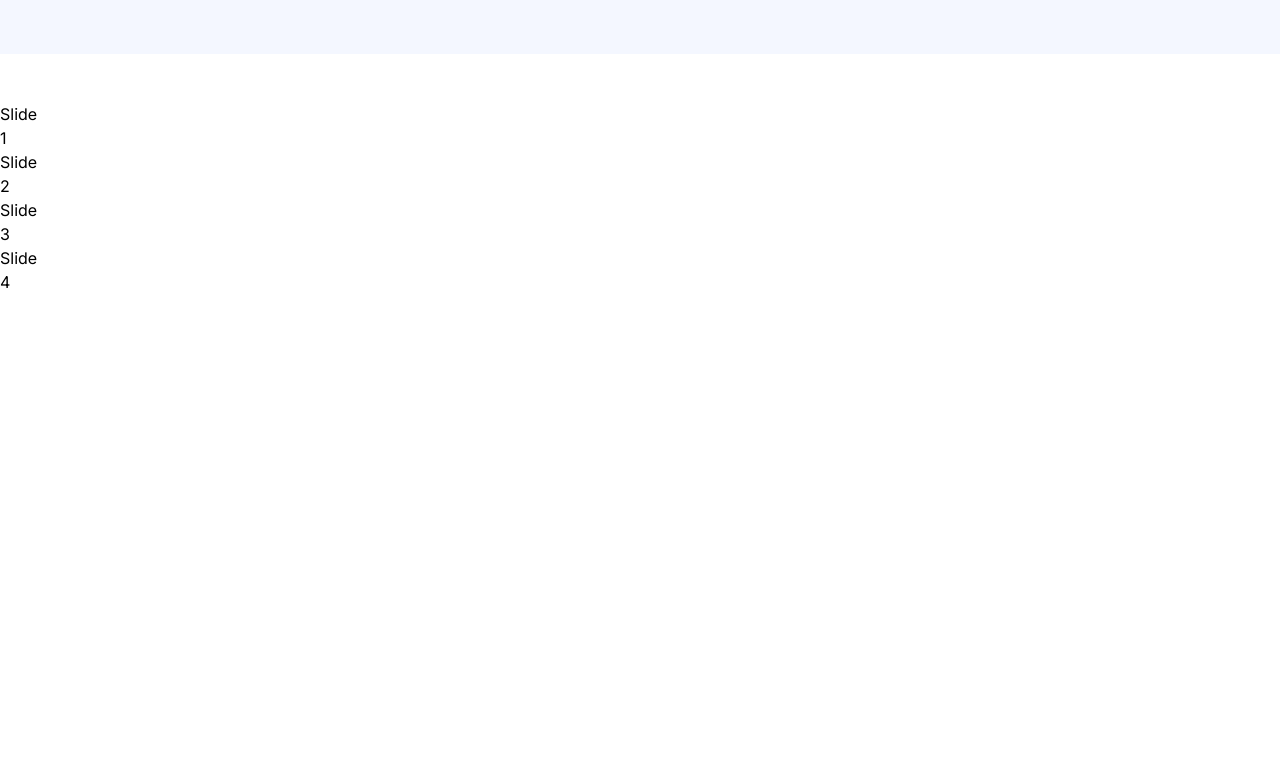
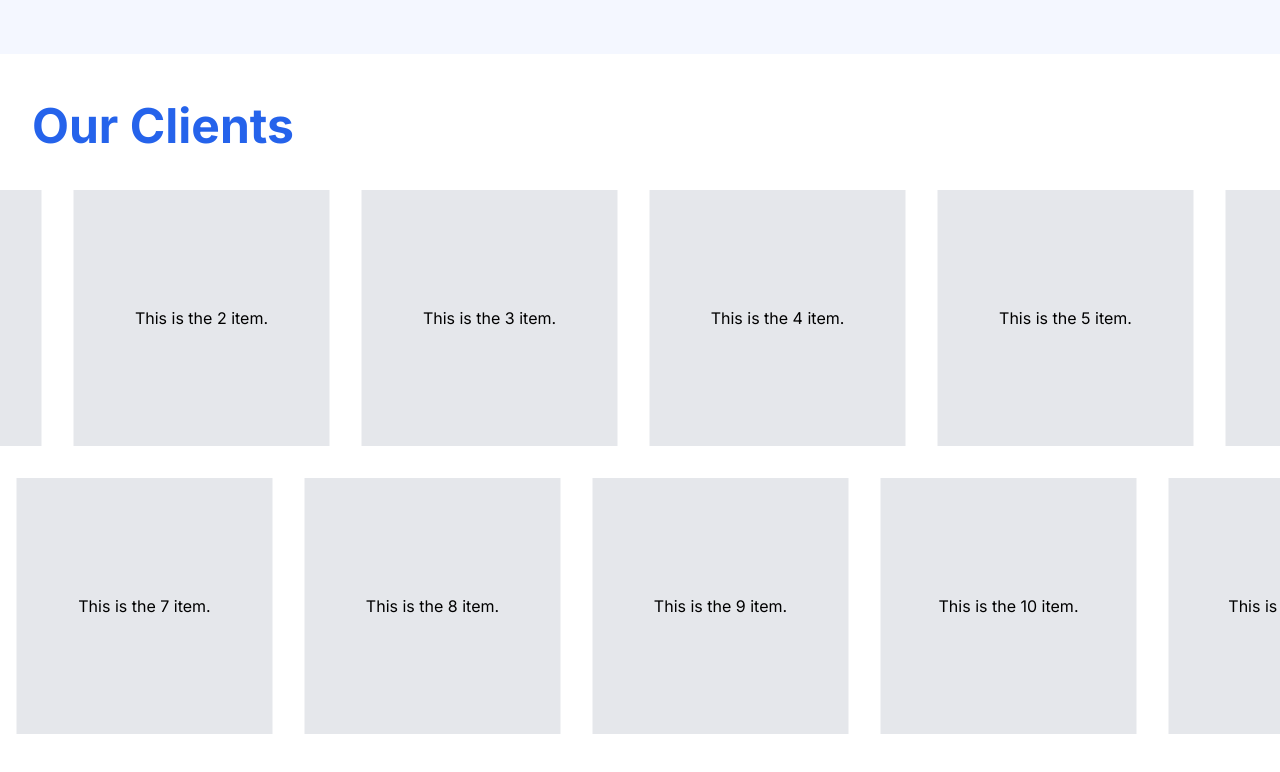
Before and after one commit to 01110011r/udevsio, a Next.js app: page / in a window 1280 px wide. Shown: the part 5883-6655 px from the top of the page. Before the commit the page ends 6273 px from the top, so only its background shows below. Built offline with nearby package versions, Linux system fonts and the light colour scheme.

Commit message:
slider logic added

```diff
--- a/package.json
+++ b/package.json
@@ -13,8 +13,7 @@
     "react": "^18",
     "react-dom": "^18",
     "react-icons": "^5.2.1",
-    "react-typed": "^2.0.12",
-    "swiper": "^11.1.8"
+    "react-typed": "^2.0.12"
   },
   "devDependencies": {
     "@types/node": "^20",
--- a/src/components/sections/Clients.tsx
+++ b/src/components/sections/Clients.tsx
@@ -1,20 +1,91 @@
-import React from 'react'
-import { Swiper, SwiperSlide } from 'swiper/react'
+'use client'
+import React, { useEffect, useRef } from 'react'
 
 export default function Clients() {
+
+  function SlideHandler({children, fromLeft=false}:{children:React.ReactNode[], fromLeft?: boolean}) {
+    const scrollRef = useRef<HTMLDivElement | null>(null);
+
+    useEffect(() => {
+      const scroll = scrollRef.current;
+      if (!scroll) return;
+
+      console.log(scroll.scrollWidth)
+      const scrollWidth = scroll.scrollWidth / 2;
+      const clone = scroll.cloneNode(true);
+      scroll.appendChild(clone);
+
+      let start = 0;
+      const scrollSpeed = 0.5; // Tezlikni sozlash
+
+      const animateScroll = () => {
+       if(!fromLeft) {
+        start += scrollSpeed;
+        if (start >= scrollWidth) {
+          start = 0;
+        }
+        scroll.style.transform = `translateX(-${start}px)`;
+       } else {
+        start = scrollWidth;
+        start -= scrollSpeed;
+        if(start<=0) {
+          start = scrollWidth;
+        }
+        scroll.style.transform = `translateX(-${start}px)`;
+       }
+        requestAnimationFrame(animateScroll);
+      };
+
+      animateScroll();
+    }, []);
+
+
+    return (
+      <div className='relative overflow-hidden'>
+      <div ref={scrollRef} className='flex gap-8 w-full'>
+        {
+          children
+        }
+      </div>
+    </div>
+    )
+
+}
+
+
   return (
+    <div className='w-full'>
+      <div className='container mb-10'>
+      <h2 className='text-5xl text-blue-600 font-bold'>Our Clients</h2>
+      </div>
 
-    <Swiper
-      spaceBetween={50}
-      slidesPerView={3}
-      onSlideChange={() => console.log('slide change')}
-      onSwiper={(swiper) => console.log(swiper)}
-    >
-      <SwiperSlide>Slide 1</SwiperSlide>
-      <SwiperSlide>Slide 2</SwiperSlide>
-      <SwiperSlide>Slide 3</SwiperSlide>
-      <SwiperSlide>Slide 4</SwiperSlide>
-    </Swiper>
+      <div className='flex flex-col gap-8'>
+      {
+      <SlideHandler>
+        {
+             [1, 2, 3, 4, 5, 6, 7, 8, 9, 10, 11, 12].map((item, idx) => (
+            <div key={idx} className='flex-shrink-0 w-64 h-64 bg-gray-200 flex items-center justify-center'>
+              <p>This is the {item} item.</p>
+            </div>
+          ))
+        }
+      </SlideHandler>
+      }
+      {
+              <SlideHandler fromLeft={true}>
+              {
+                   [1, 2, 3, 4, 5, 6, 7, 8, 9, 10, 11, 12].map((item, idx) => (
+                  <div key={idx} className='flex-shrink-0 w-64 h-64 bg-gray-200 flex items-center justify-center'>
+                    <p>This is the {item} item.</p>
+                  </div>
+                ))
+              }
+            </SlideHandler>
+      }
+      </div>
+
+    </div>
+
 
   )
 }
```
Also changed, not shown: src/app/globals.css (line endings or trailing spaces), 1 other file (tests, documents, lock files or other folders).
